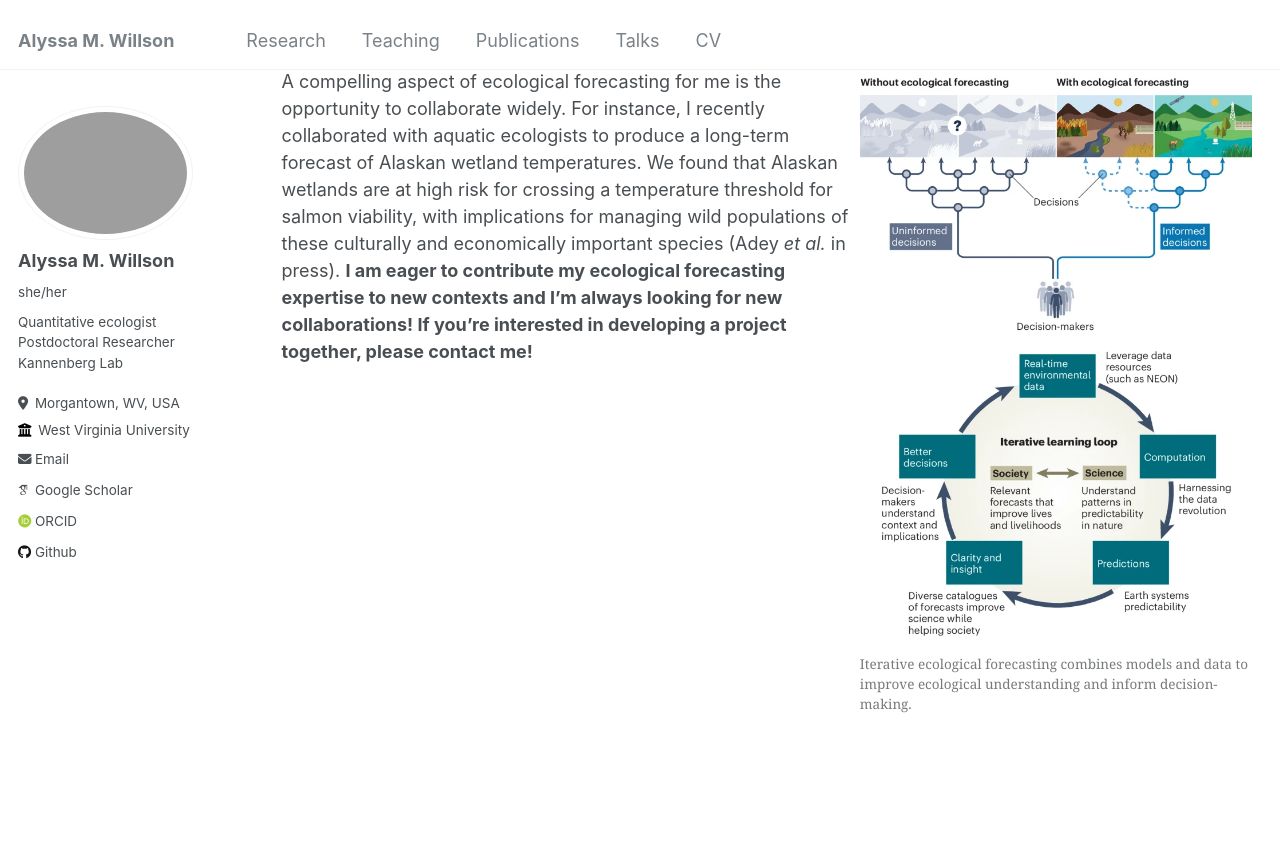
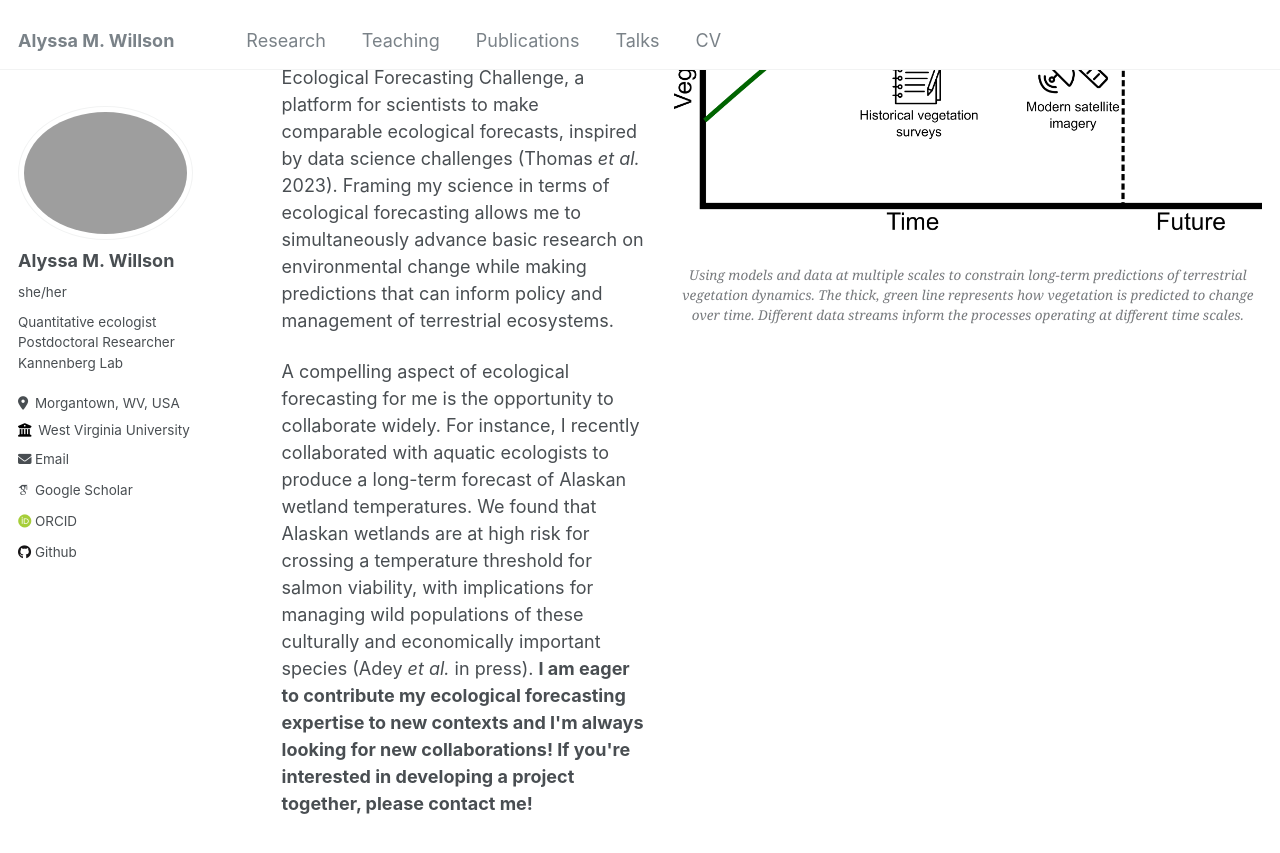
Before and after one commit to amwillson/amwillson.github.io, a Jekyll site: the page built from _pages/research-forecasting.md, in a window 1280 px wide and 900 px high, scrolled down 270 px. Shown: the top 853 px of the window. Built offline with Jekyll 4.4.1, drawn with Linux system fonts in a browser that asks for light colours; some web fonts are replaced.

Commit message:
formatting

```diff
--- a/_pages/research-forecasting.md
+++ b/_pages/research-forecasting.md
@@ -5,13 +5,15 @@ permalink: /research/forecasting/
 author_profile: true
 ---
 
-I have been involved in a number of publications laying the foundation of the discipline (Dietze <i>et al.</i> 2024), including establishing a unifying forecasting lexicon (Sjodin <i>et al.</i> in review). I also contributed to the development of the NEON Ecological Forecasting Challenge, a platform for scientists to make comparable ecological forecasts, inspired by data science challenges (Thomas <i>et al.</i> 2023). Framing my science in terms of ecological forecasting allows me to simultaneously advance basic research on environmental change while making predictions that can inform policy and management of terrestrial ecosystems.
-
-<figure style="float:right; margin:10px; width:40%; display:block">
-  <img src="/images/iterative-forecasting.png" alt="Figure 2" style="display:block; ign:left;">
-  <figcaption>
-    Iterative ecological forecasting combines models and data to improve ecological understanding and inform decision-making.
-  </figcaption>
-</figure>
-
-A compelling aspect of ecological forecasting for me is the opportunity to collaborate widely. For instance, I recently collaborated with aquatic ecologists to produce a long-term forecast of Alaskan wetland temperatures. We found that Alaskan wetlands are at high risk for crossing a temperature threshold for salmon viability, with implications for managing wild populations of these culturally and economically important species (Adey <i>et al.</i> in press). **I am eager to contribute my ecological forecasting expertise to new contexts and I'm always looking for new collaborations! If you're interested in developing a project together, please contact me!**
+<div style="display: flex; align-items: flex-start; gap: 30px; margin: 20px auto; max-width: 100%;">
+  <div style="flex: 1;">
+    <p>I have been involved in a number of publications laying the foundation of the discipline (Dietze <i>et al.</i> 2024), including establishing a unifying forecasting lexicon (Sjodin <i>et al.</i> in review). I also contributed to the development of the NEON Ecological Forecasting Challenge, a platform for scientists to make comparable ecological forecasts, inspired by data science challenges (Thomas <i>et al.</i> 2023). Framing my science in terms of ecological forecasting allows me to simultaneously advance basic research on environmental change while making predictions that can inform policy and management of terrestrial ecosystems.</p>
+    <p>A compelling aspect of ecological forecasting for me is the opportunity to collaborate widely. For instance, I recently collaborated with aquatic ecologists to produce a long-term forecast of Alaskan wetland temperatures. We found that Alaskan wetlands are at high risk for crossing a temperature threshold for salmon viability, with implications for managing wild populations of these culturally and economically important species (Adey <i>et al.</i> in press). <b>I am eager to contribute my ecological forecasting expertise to new contexts and I'm always looking for new collaborations! If you're interested in developing a project together, please contact me!</b></p>
+  </div>
+  <figure style="margin: 0; flex-shrink: 0; max-width: 60%;">
+    <img src="/images/across_scales_applications.png" alt="Figure 1" style="display:block; max-width:100%; height:auto;">
+    <figcaption style="text-align:center; font-style: italic; margin-top: 10px;">
+      Using models and data at multiple scales to constrain long-term predictions of terrestrial vegetation dynamics. The thick, green line represents how vegetation is predicted to change over time. Different data streams inform the processes operating at different time scales.
+    </figcaption>
+  </figure>
+</div>
```
Also changed, not shown: _pages/research.md (+3 -3 lines).
